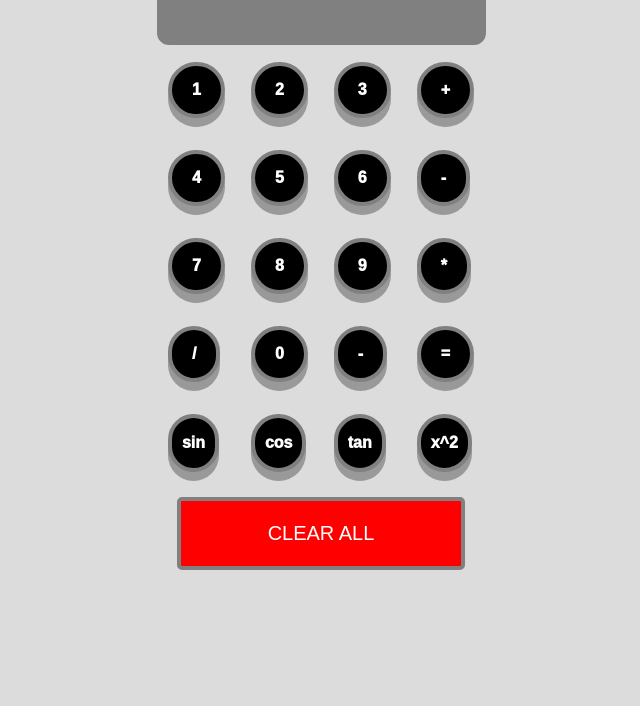
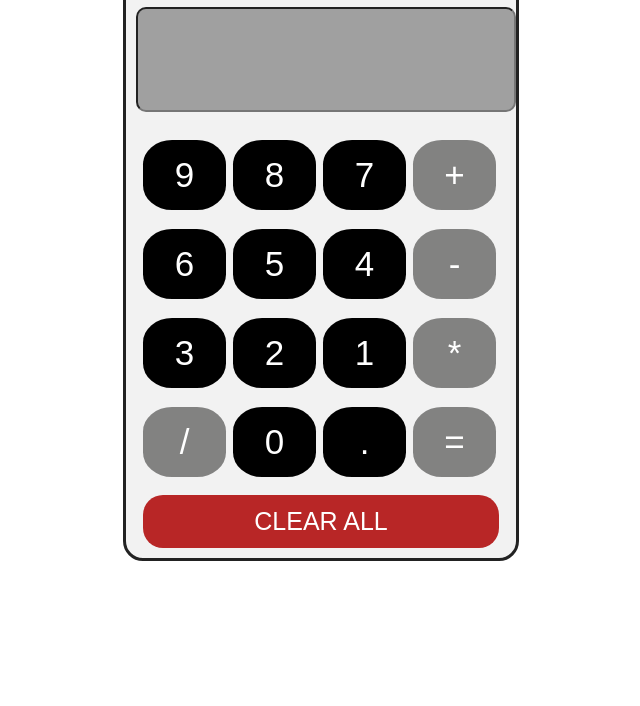
Before and after one commit to ranaabdullah32/Javascript-Calculator-, a plain HTML site: page index.html in a window 1280 px wide. Shown: the part 94-800 px from the top of the page, without its empty margins (319-959 px from the left). Drawn offline with Linux system fonts and the light colour scheme.

Commit message:
Simple JS Calculator
This branch of the JavaScript calculator project focuses on providing a lightweight and easy-to-use calculator for basic arithmetic operations. Unlike the main branch, which features a scientific calculator . This branch is designed to offer a simplified calculator experience.

```diff
--- a/index.html
+++ b/index.html
@@ -4,65 +4,73 @@
     <meta charset="UTF-8">
     <meta http-equiv="X-UA-Compatible" content="IE=edge">
     <meta name="viewport" content="width=device-width, initial-scale=1.0">
-    <link rel="stylesheet" href="Style.css">
-    <script type="text/javascript" src="Script.js"></script>
-    <title>Calculator</title>
+    <link rel="stylesheet" href="styles.css">
+    <title>Javascript Calculator</title>
 </head>
-<body>
-      <div class="all" style="align-items: center;">
-       <h2>CASIO</h2>
-       <div>
-       <table>
-        <div>
-        <input id="input" type="text" style="font-weight:900;
-        font: size 15px;"  onkeydown="return false; "></input>
-        </div>
-        <div>
+
+
+<body style="text-align: center">
+<div id = "main">
+    <h1 style = "text-align: center;">Calculator</h1>
+
+
+    <table class="table"  align="center">
+        <tbody>
+
+                <input type="text" id ="input" onkeydown="return false"></input>
+
+
           <tr>
-       <td> <input type="button" value="1" onclick="show('1')" class="btn" /> </td>
-       <td> <input type="button" value="2" onclick="show('2')" class="btn"/> </td>
-       <td> <input type="button" value="3" onclick="show('3')" class="btn"/> </td>
-       <td> <input type="button" value="+" onclick="show('+')" class="btn"/> </td>
+            <td><input type="button" value="9" onclick="dis('9')"  class ="button"></td>
+            <td><input type="button" value="8" onclick="dis('8')"  class ="button"></td>
+            <td><input type="button" value="7" onclick="dis('7')"  class ="button"></td>
+            <td><input type="button" value="+" onclick="dis('+')" id = 'op'  class ="button"></td>
           </tr>
-        </div>
-        <div>
+
+
           <tr>
-       <td> <input type="button" value="4" onclick="show('4')" class="btn"/> </td>
-       <td> <input type="button" value="5" onclick="show('5')" class="btn"/> </td>
-       <td> <input type="button" value="6" onclick="show('6')"class="btn" /> </td>
-       <td> <input type="button" value="-" onclick="show('-')" class="btn"/> </td>
+            <td><input type="button" value="6" onclick="dis('6')" class ="button"></td>
+            <td><input type="button" value="5" onclick="dis('5')" class ="button"></td>
+            <td><input type="button" value="4" onclick="dis('4')" class ="button"></td>
+            <td><input type="button" value="-" onclick="dis('-')" id = 'op' class ="button"></td>
           </tr>
-        </div>
-        <div>
           <tr>
-       <td> <input type="button" value="7" onclick="show('7')" class="btn"/> </td>
-       <td> <input type="button" value="8" onclick="show('8')" class="btn"/> </td>
-       <td> <input type="button" value="9" onclick="show('9')" class="btn"/> </td>
-       <td> <input type="button" value="*" onclick="show('*')" class="btn"/> </td>
+            <td><input type="button" value="3" onclick="dis('3')" class ="button"></td>
+            <td><input type="button" value="2" onclick="dis('2')" class ="button"></td>
+            <td><input type="button" value="1" onclick="dis('1')" class ="button"></td>
+            <td><input type="button" value="*" onclick="dis('*')" id = 'op'class ="button"></td>
           </tr>
-        </div>
-        <div>
           <tr>
-       <td> <input type="button" value="/" onclick="show('/')" class="btn"/> </td>
-       <td> <input type="button" value="0" onclick="show('0')" class="btn"/> </td>
-       <td> <input type="button" value="-" onclick="show('-')" class="btn"/> </td>
-       <td> <input type="button"  value="=" onclick="result('=')" class="btn"/> </td>
+            <td><input type="button" value="/" onclick="dis('/')" id = 'op' class ="button"></td>
+            <td><input type="button" value="0" onclick="dis('0')" class ="button"></td>
+            <td><input type="button" value="." onclick="dis('.')"  class ="button"></td>
+            <td><input type="button" value="=" onclick="solve()"id = 'op' class ="button"></td>
           </tr>
-     </div>
-     <div>
-     <tr>
-        <td><input type="button" value="sin" onclick="sin()" class="btn-2"></td>
-		<td><input type="button" value="cos" onclick="cos()" class="btn-2"></td>
-		<td><input type="button" value="tan" onclick="tan()" class="btn-2">  </td>
-        <td><input type="button" value="x^2" onclick="square()" class="btn-2"></td>
-    </tr>
-      </div>
+        </tbody>
     </table>
-    <div>
-     <button  id="Clear" onclick="clr()">CLEAR ALL</button>
-    </div>
-    </div>
+
+    <td><input type='button'id = 'btnx' value = 'CLEAR ALL' onclick="clearScreen() " class="clear" ></button></td>
+
+
 </div>
 </body>
+<script>
 
+    function dis(val){
+    document.getElementById('input').value += val
+    return val
+    }
+
+    function solve(){
+    let x = document.getElementById('input').value
+    let y = eval(x);
+    document.getElementById('input').value = y
+    return y
+    }
+    function clearScreen(){
+    document.getElementById('input').value = ''
+    }
+
+
+</script>
 </html>
--- /dev/null
+++ b/styles.css
@@ -0,0 +1,67 @@
+.button {
+    background-color: black;
+    border: none;
+    color: white;
+    width: 83px;
+    padding: 15px 30px;
+    text-align: center;
+    margin-top: 15px;
+    margin-right: 3px;
+    font-size: 35px;
+    border-radius: 35%;
+
+  }
+  .button:hover {
+
+  background-color: gray;
+
+  }
+
+  #btnx{
+      padding: 12px 111px;
+      border: none;
+      background-color: #b82525fd;
+      font-size: 25px;
+      margin-top: 15px;
+      color : white;
+      border-radius: 20px;
+
+  }
+  #btnx:hover {
+
+  background-color: #930c00;
+
+
+  }
+
+  #input{
+      background-color: #a0a0a0;
+      color: rgb(0, 0, 0);
+      font-size: 28.9px;
+      border-radius: 10px;
+      margin-bottom: 10px;
+      padding: 34px 0px;
+      text-align: center;
+  }
+  #op{
+      background-color: #828281;
+  }
+  #op:hover {
+
+  background-color: #545353;
+
+  }
+
+  .clear{
+      align-items: center;
+  }
+  #main{
+
+      background-color: #f2f2f2;
+      border-radius: 20px;
+      margin: auto;
+      width: 370px;
+      border: 3px solid rgb(34, 34, 34);
+      padding: 10px;
+
+  }
```
Lines whose indentation alone changed are shown as unchanged.
